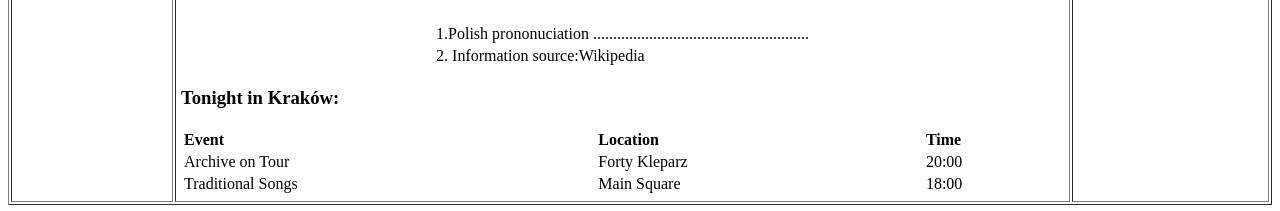
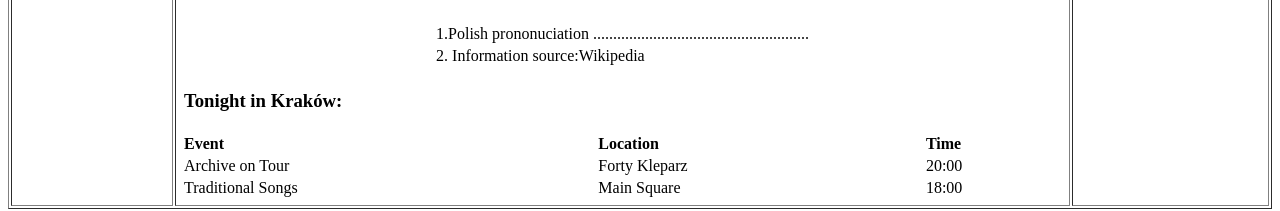
Before and after one commit to kdmrulez/front-end__mentoring-program, a plain HTML site: page Exercise_1/index.html in a window 1280 px wide. Shown: the part 544-755 px from the top of the page. Drawn offline with Linux system fonts and the light colour scheme.

Commit message:
Changes after code review

```diff
--- a/Exercise_1/index.html
+++ b/Exercise_1/index.html
@@ -16,15 +16,17 @@
     <tbody>
     <tr>
         <td valign="top" width="150px">
+            <header>
+                <h2 align="center">Navigation</h2>
+            </header>
             <nav>
-                <h2 align="center">Navigation</h2>
-            </nav>
                 <ul>
                     <li><a href="#">Home</a></li>
                     <li><a href="#">Hotels</a></li>
                     <li><a href="#">Restaurants</a></li>
                     <li><a href="#">Contacts</a></li>
                 </ul>
+            </nav>
         </td>
         <td valign="top">
             <article>
@@ -95,11 +97,15 @@
 
             </article>
             <table width="100%">
-                <h3>Tonight in Kraków:</h3>
                 <thead align="left">
+                <tr>
+                    <td colspan="3"><h3>Tonight in Kraków:</h3></td>
+                </tr>
+                <tr>
                     <th>Event</th>
                     <th>Location</th>
                     <th>Time</th>
+                </tr>
                 </thead>
                 <tbody align="center">
                 <tr align="left">
```
Lines whose indentation alone changed are shown as unchanged.
